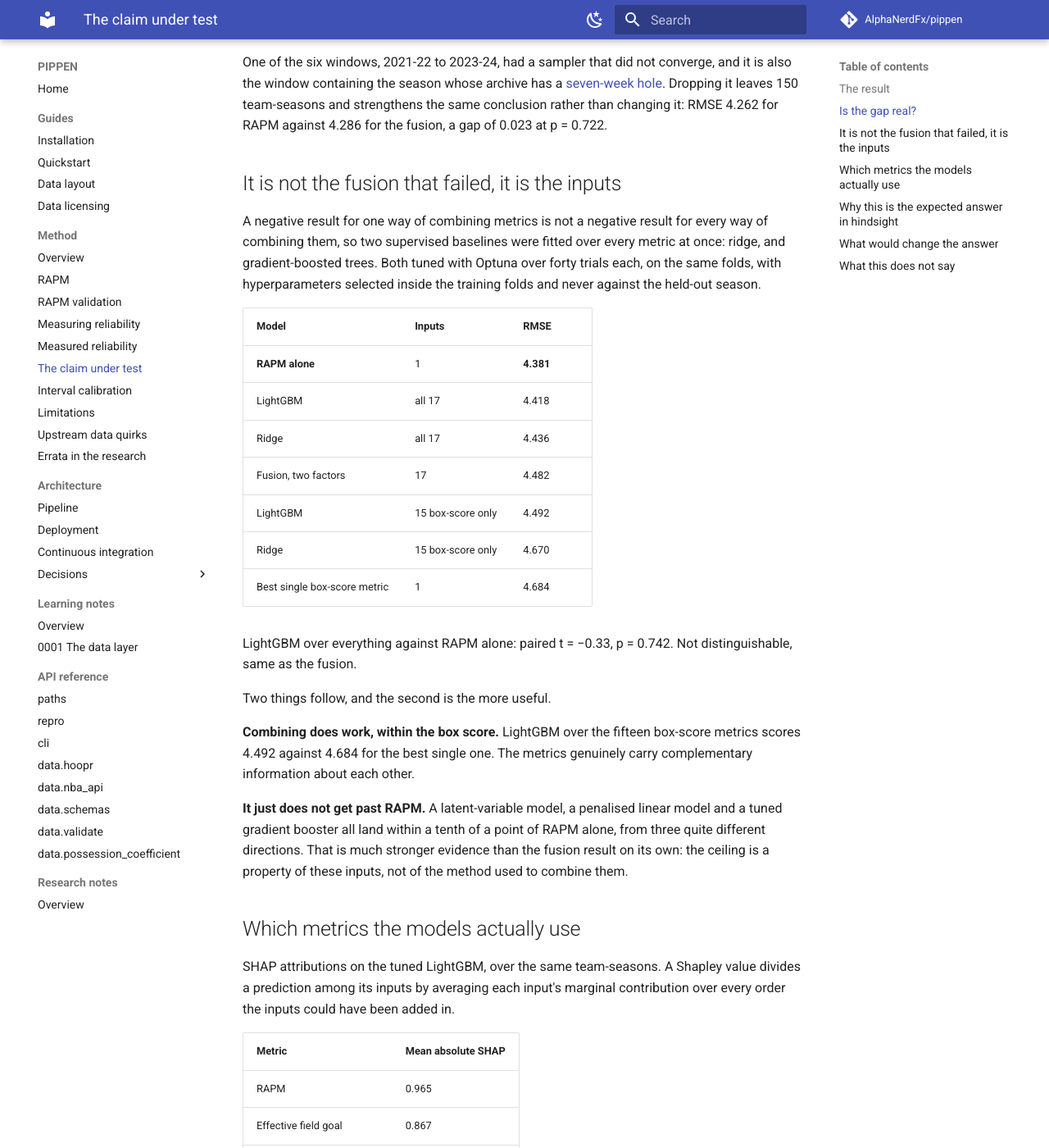
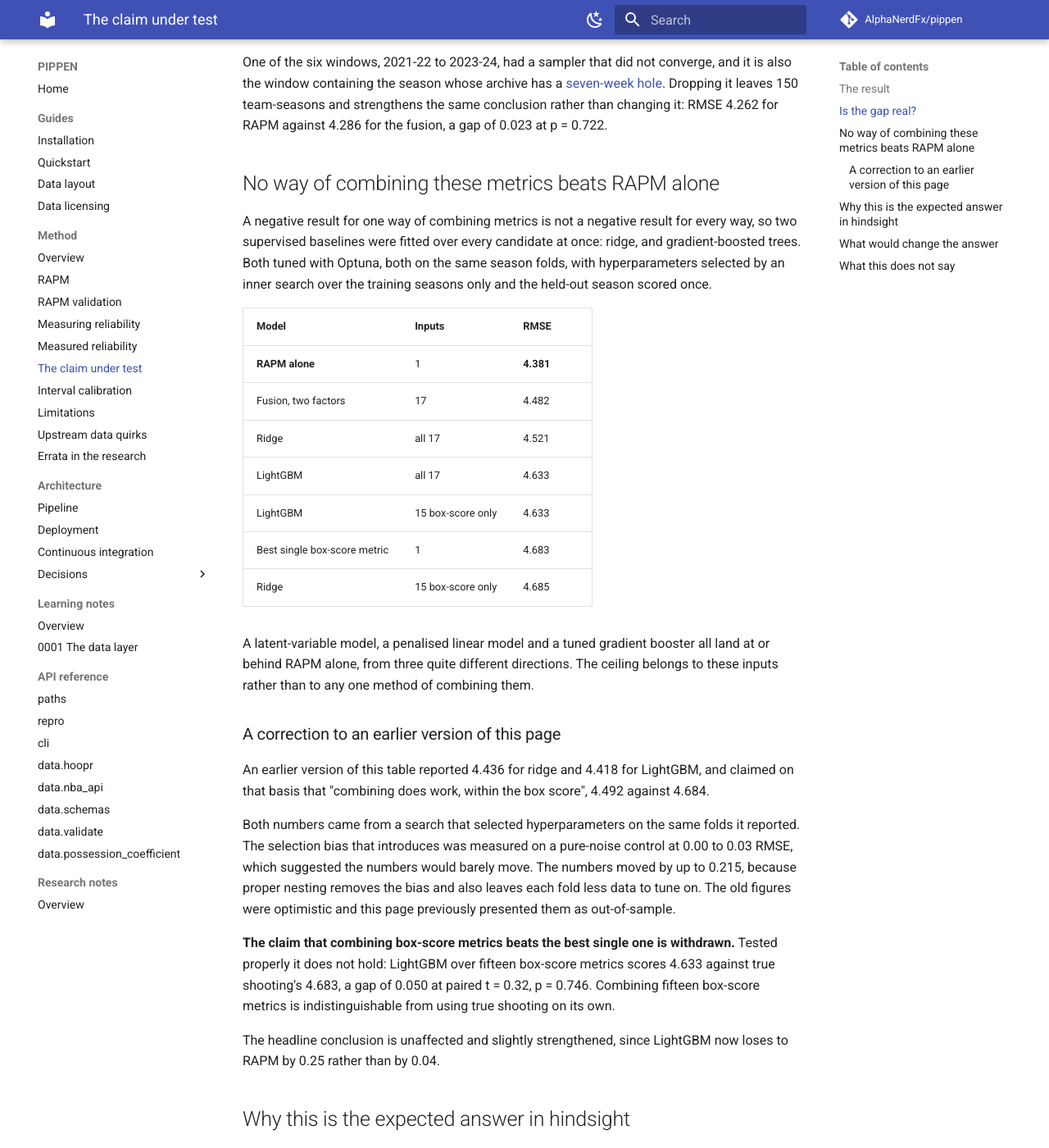
Before and after one commit to AlphaNerdFx/pippen, an MkDocs documentation site: the page built from docs/methodology/claim-under-test.md, in a window 1280 px wide and 1400 px high, scrolled down 1786 px. Shown: the whole window at 82% size. Built offline with MkDocs 1.6.1 and Material for MkDocs 9.7.7, drawn with Linux system fonts in a browser that asks for light colours; comment, search, counter and statistics services are not loaded; some of the changed text lies outside the part shown.

Commit message:
fix: withdraw a published claim the honest numbers do not support
Nested selection changed the baseline figures by up to 0.215, well past
the 0.00 to 0.03 a pure-noise control had predicted. The control
isolated selection bias; it could not see that nesting also leaves each
fold less data to tune on.

The claim that combining box-score metrics beats the best single one is
withdrawn. LightGBM over fifteen of them scores 4.633 against true
shooting's 4.683, paired t = 0.32, p = 0.746. Combining them is
indistinguishable from using true shooting alone.

The headline conclusion is unaffected and slightly stronger: LightGBM
now loses to RAPM by 0.25 rather than 0.04.

claim-under-test.md carries the old figures and the reason they changed,
rather than being quietly restated. Closes P1 and P5.

SHAP now falls back to the best baseline it can explain, so the
attribution table survives a linear model winning, and it is labelled
with the model it came from.

```diff
--- a/docs/methodology/claim-under-test.md
+++ b/docs/methodology/claim-under-test.md
@@ -57,68 +57,49 @@ converge, and it is also the window containing the season whose archive has a
 strengthens the same conclusion rather than changing it: RMSE 4.262 for RAPM
 against 4.286 for the fusion, a gap of 0.023 at p = 0.722.
 
-## It is not the fusion that failed, it is the inputs
+## No way of combining these metrics beats RAPM alone
 
 A negative result for one way of combining metrics is not a negative result for
-every way of combining them, so two supervised baselines were fitted over every
-metric at once: ridge, and gradient-boosted trees. Both tuned with Optuna over
-forty trials each, on the same folds, with hyperparameters selected inside the
-training folds and never against the held-out season.
+every way, so two supervised baselines were fitted over every candidate at once:
+ridge, and gradient-boosted trees. Both tuned with Optuna, both on the same
+season folds, with hyperparameters selected by an inner search over the training
+seasons only and the held-out season scored once.
 
 | Model | Inputs | RMSE |
 |---|---|---|
 | **RAPM alone** | 1 | **4.381** |
-| LightGBM | all 17 | 4.418 |
-| Ridge | all 17 | 4.436 |
 | Fusion, two factors | 17 | 4.482 |
-| LightGBM | 15 box-score only | 4.492 |
-| Ridge | 15 box-score only | 4.670 |
-| Best single box-score metric | 1 | 4.684 |
+| Ridge | all 17 | 4.521 |
+| LightGBM | all 17 | 4.633 |
+| LightGBM | 15 box-score only | 4.633 |
+| Best single box-score metric | 1 | 4.683 |
+| Ridge | 15 box-score only | 4.685 |
 
-LightGBM over everything against RAPM alone: paired t = −0.33, p = 0.742. Not
-distinguishable, same as the fusion.
+A latent-variable model, a penalised linear model and a tuned gradient booster
+all land at or behind RAPM alone, from three quite different directions. The
+ceiling belongs to these inputs rather than to any one method of combining them.
 
-Two things follow, and the second is the more useful.
+### A correction to an earlier version of this page
 
-**Combining does work, within the box score.** LightGBM over the fifteen
-box-score metrics scores 4.492 against 4.684 for the best single one. The
-metrics genuinely carry complementary information about each other.
+An earlier version of this table reported 4.436 for ridge and 4.418 for
+LightGBM, and claimed on that basis that "combining does work, within the box
+score", 4.492 against 4.684.
 
-**It just does not get past RAPM.** A latent-variable model, a penalised linear
-model and a tuned gradient booster all land within a tenth of a point of RAPM
-alone, from three quite different directions. That is much stronger evidence
-than the fusion result on its own: the ceiling is a property of these inputs,
-not of the method used to combine them.
+Both numbers came from a search that selected hyperparameters on the same folds
+it reported. The selection bias that introduces was measured on a pure-noise
+control at 0.00 to 0.03 RMSE, which suggested the numbers would barely move. The
+numbers moved by up to 0.215, because proper nesting removes the bias and also
+leaves each fold less data to tune on. The old figures were optimistic and this
+page previously presented them as out-of-sample.
 
-## Which metrics the models actually use
+**The claim that combining box-score metrics beats the best single one is
+withdrawn.** Tested properly it does not hold: LightGBM over fifteen box-score
+metrics scores 4.633 against true shooting's 4.683, a gap of 0.050 at paired
+t = 0.32, p = 0.746. Combining fifteen box-score metrics is indistinguishable
+from using true shooting on its own.
 
-SHAP attributions on the tuned LightGBM, over the same team-seasons. A Shapley
-value divides a prediction among its inputs by averaging each input's marginal
-contribution over every order the inputs could have been added in.
-
-| Metric | Mean absolute SHAP |
-|---|---|
-| RAPM | 0.965 |
-| Effective field goal | 0.867 |
-| Turnovers per 36 | 0.384 |
-| Fouls per 36 | 0.267 |
-| Offensive rebounds per 36 | 0.248 |
-| Points per 36 | 0.193 |
-| ...the remaining ten | 0.025 to 0.177 |
-
-RAPM dominates, which is expected. The second row is the interesting one:
-effective field goal percentage is the single box-score metric that carries
-material information *beyond* RAPM. That agrees with everything else here,
-since shooting efficiency is the box-score quantity most related to impact.
-
-The attributions agree with the fusion's loadings only weakly, Spearman 0.259,
-and the disagreement is not a contradiction. The two are answering different
-questions. A loading says how much of a metric is the latent quantity, fitted
-without ever seeing the target. A SHAP value says how much a metric moved a
-prediction *given the other metrics were also available*, so a metric whose
-information RAPM already carries gets little credit no matter how strongly it
-correlates with impact. Points per 36 has a loading of 0.739 and a SHAP of
-0.193 for exactly that reason.
+The headline conclusion is unaffected and slightly strengthened, since LightGBM
+now loses to RAPM by 0.25 rather than by 0.04.
 
 ## Why this is the expected answer in hindsight
 
@@ -176,6 +157,8 @@ version, because [the measurements ruled it out first](measured-reliability.md):
 weighting by `r / (1 - r)` would have given three-point rate 122 and
 three-season RAPM 3.9.
 
-Reproduce with `pippen.model.claim`. The per-observation squared errors are
-written to `data/processed/claim_squared_errors.parquet` so the paired tests
-can be rerun without refitting.
+Reproduce with `pippen evaluate --seasons 2016-2024 --window 3`. Every table on
+this page comes from that one command. An earlier version of this page said the
+results reproduced from `pippen.model.claim`, which was false: the tables came
+from scripts outside the package, and the model that produced the SHAP table was
+discarded rather than returned.
```
Also changed, not shown: .context/reviews/2026-09-15-phase-3-closeout.md (+28 -12 lines), 2 other files.
